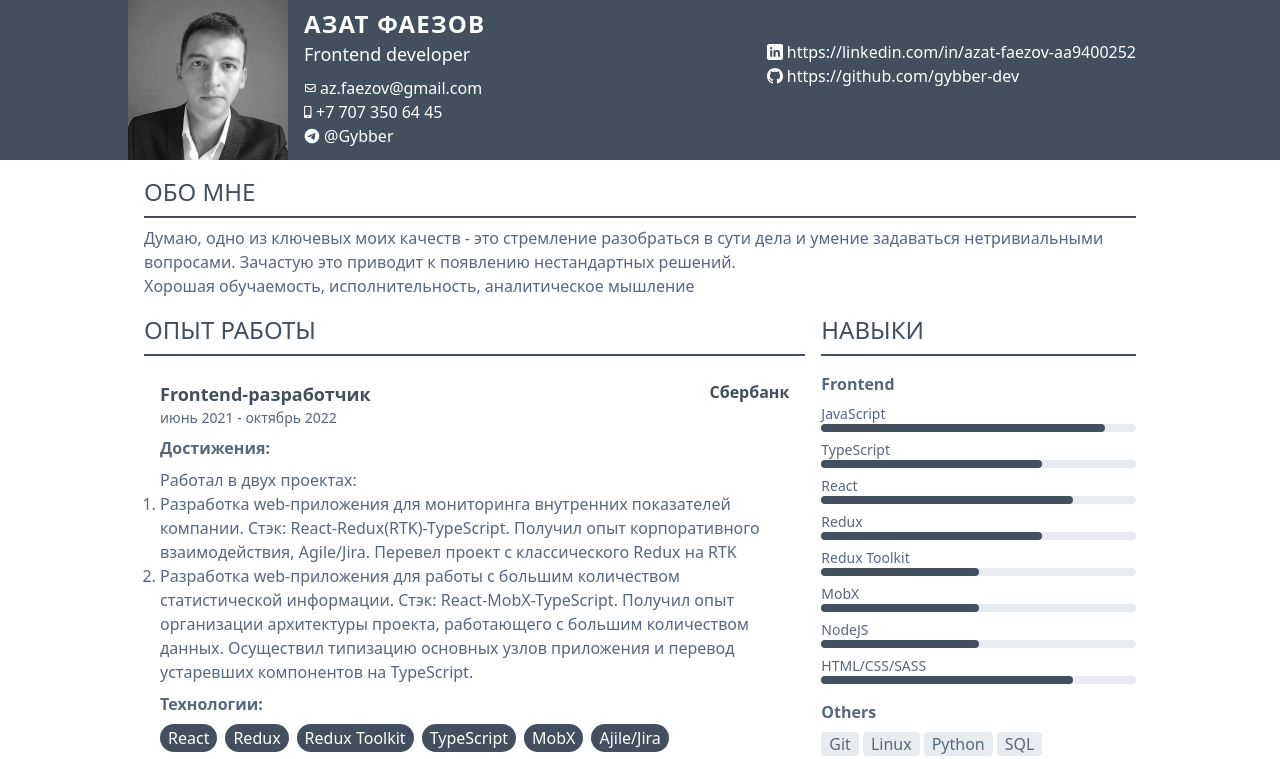
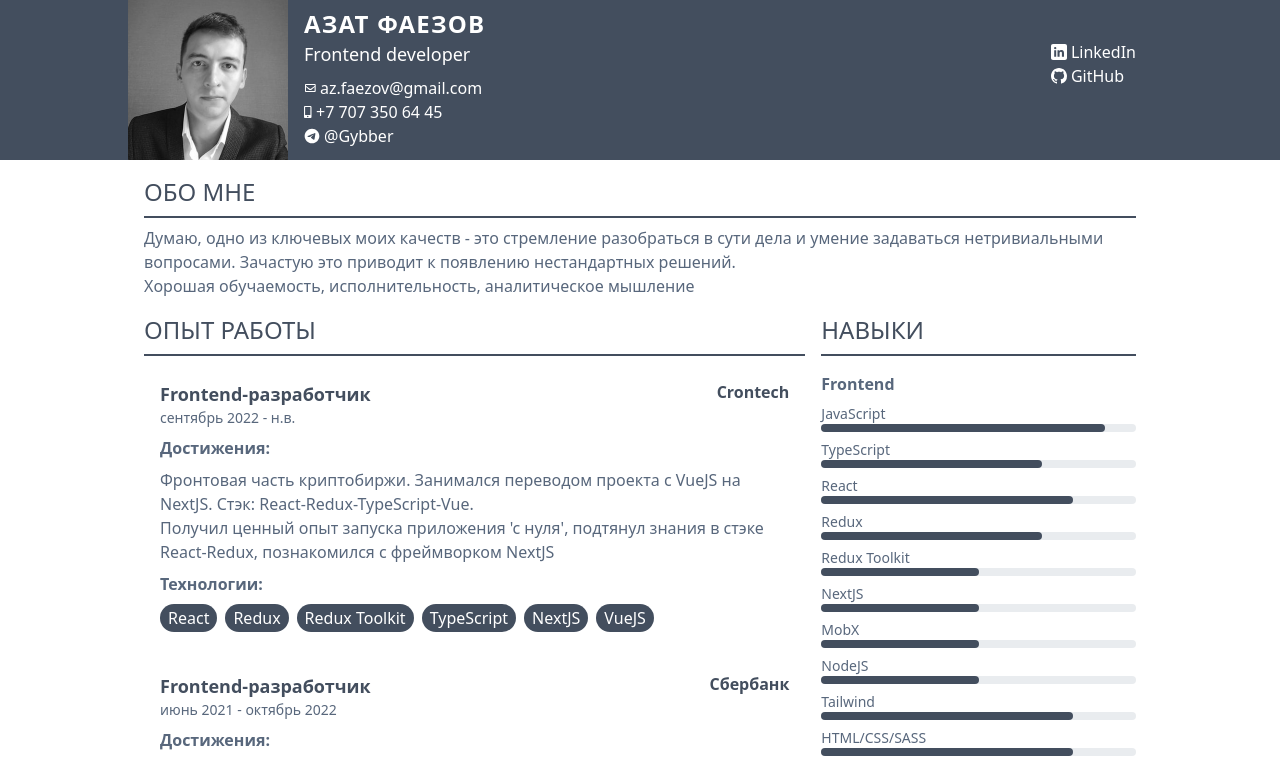
Before and after one commit to gybber-dev/cv, a React (Create React App) app: page / in a window 1280 px wide. Shown: the top 759 px of the page. Built offline with nearby package versions, Linux system fonts and the light colour scheme.

Commit message:
new job-info was added

```diff
--- a/src/App.js
+++ b/src/App.js
@@ -39,13 +39,13 @@ const App = () => {
               </a>}
             </div>
             <div className='pt-8'>
-              {u.contacts.in && <a className='contact' href={u.contacts.in}>
+              {u.contacts.in && <a className='contact' href={u.contacts.in.link}>
                 <img src={inIcon} alt='icon' />
-                {u.contacts.in}
+                {u.contacts.in.title}
               </a>}
-              {u.contacts.github && <a className='contact' href={u.contacts.github}>
+              {u.contacts.github && <a className='contact' href={u.contacts.github.link}>
                 <GithubIcon />
-                {u.contacts.github}
+                {u.contacts.github.title}
               </a>}
               {u.contacts.codeopen && <div className='contact'>
                 <img src={codeopenIcon} alt='codeopen' />
--- a/src/data.js
+++ b/src/data.js
@@ -11,8 +11,14 @@ const data = {
       title: '@Gybber',
       link: 'https://t.me/Gybber',
     },
-    in: 'https://linkedin.com/in/azat-faezov-aa9400252',
-    github: 'https://github.com/gybber-dev',
+    in: {
+      title: 'LinkedIn',
+      link: 'https://linkedin.com/in/azat-faezov-aa9400252'
+    },
+    github: {
+      title: 'GitHub',
+      link: 'https://github.com/gybber-dev',
+    },
     codeopen: '',
     web: '',
   },
@@ -36,6 +42,17 @@ const data = {
     },
     content: {
       ru: [
+        {
+          position: 'Frontend-разработчик',
+          company: 'Crontech',
+          from: 'сентябрь 2022',
+          to: 'н.в.',
+          achievements: (<>
+            <p>Фронтовая часть криптобиржи. Занимался переводом проекта с VueJS на NextJS. Стэк: React-Redux-TypeScript-Vue. </p>
+            <p>Получил ценный опыт запуска приложения &apos;с нуля&apos;, подтянул знания в стэке React-Redux, познакомился с фреймворком NextJS</p>
+          </>),
+          tags: ['React', 'Redux', 'Redux Toolkit', 'TypeScript', 'NextJS', 'VueJS'],
+        },
         {
           position: 'Frontend-разработчик',
           company: 'Сбербанк',
@@ -96,12 +113,20 @@ const data = {
               value: 50,
             },
             {
+              name: 'NextJS',
+              value: 50,
+            },
+            {
               name: 'MobX',
               value: 50,
             },
             {
               name: 'NodeJS',
               value: 50,
+            },
+            {
+              name: 'Tailwind',
+              value: 80,
             },
             {
               name: 'HTML/CSS/SASS',
```
Also changed, not shown: .eslintrc.js.
